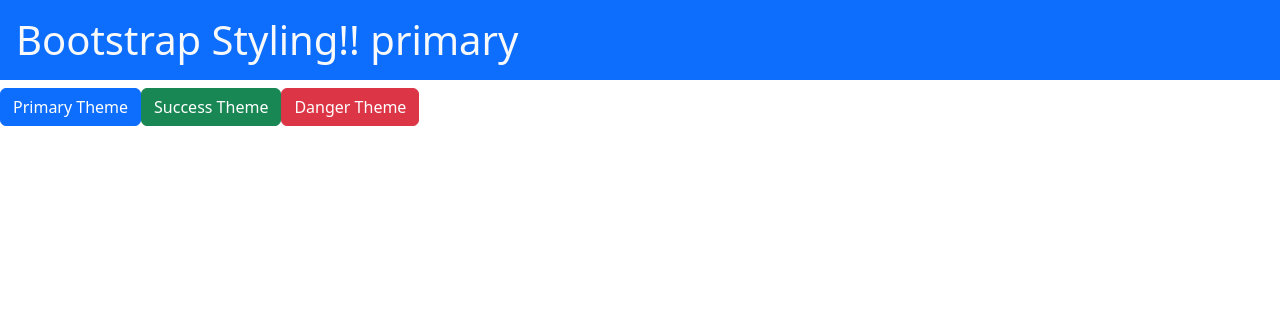
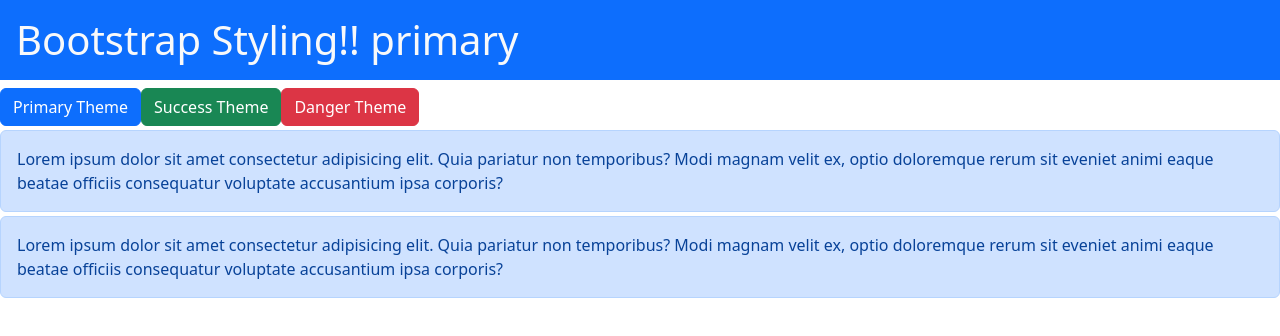
Before and after one commit to Chinmay-Karpe/my-react-app, a React (Create React App) app: page / in a window 1280 px wide. Shown: the top 336 px of the page. Built offline with nearby package versions, Linux system fonts and the light colour scheme.

Commit message:
dynamic theme based app

```diff
--- a/src/App.js
+++ b/src/App.js
@@ -1,6 +1,7 @@
 import { useState } from "react";
 
 function App() {
+  let list = useState([1, 1, 1, 1, 1, 1, 1, 1, 1, 1, 1]);
   let [theme, setTheme] = useState("primary");
 
   //Member Function
@@ -21,6 +22,7 @@
 
   return (
     <div>
+      <div className="sticky-top">
         <h1 className={`bg-${theme} text-light p-3`}>
           Bootstrap Styling!! {theme}
         </h1>
@@ -44,6 +46,16 @@
           onClick={makeDangerTheme}
         />
       </div>
+
+      {list.map((item) => (
+        <div className={`alert alert-${theme} my-1`}>
+          Lorem ipsum dolor sit amet consectetur adipisicing elit. Quia pariatur
+          non temporibus? Modi magnam velit ex, optio doloremque rerum sit
+          eveniet animi eaque beatae officiis consequatur voluptate accusantium
+          ipsa corporis?
+        </div>
+      ))}
+    </div>
   );
 }
 export default App;
```
Lines whose indentation alone changed are shown as unchanged.
